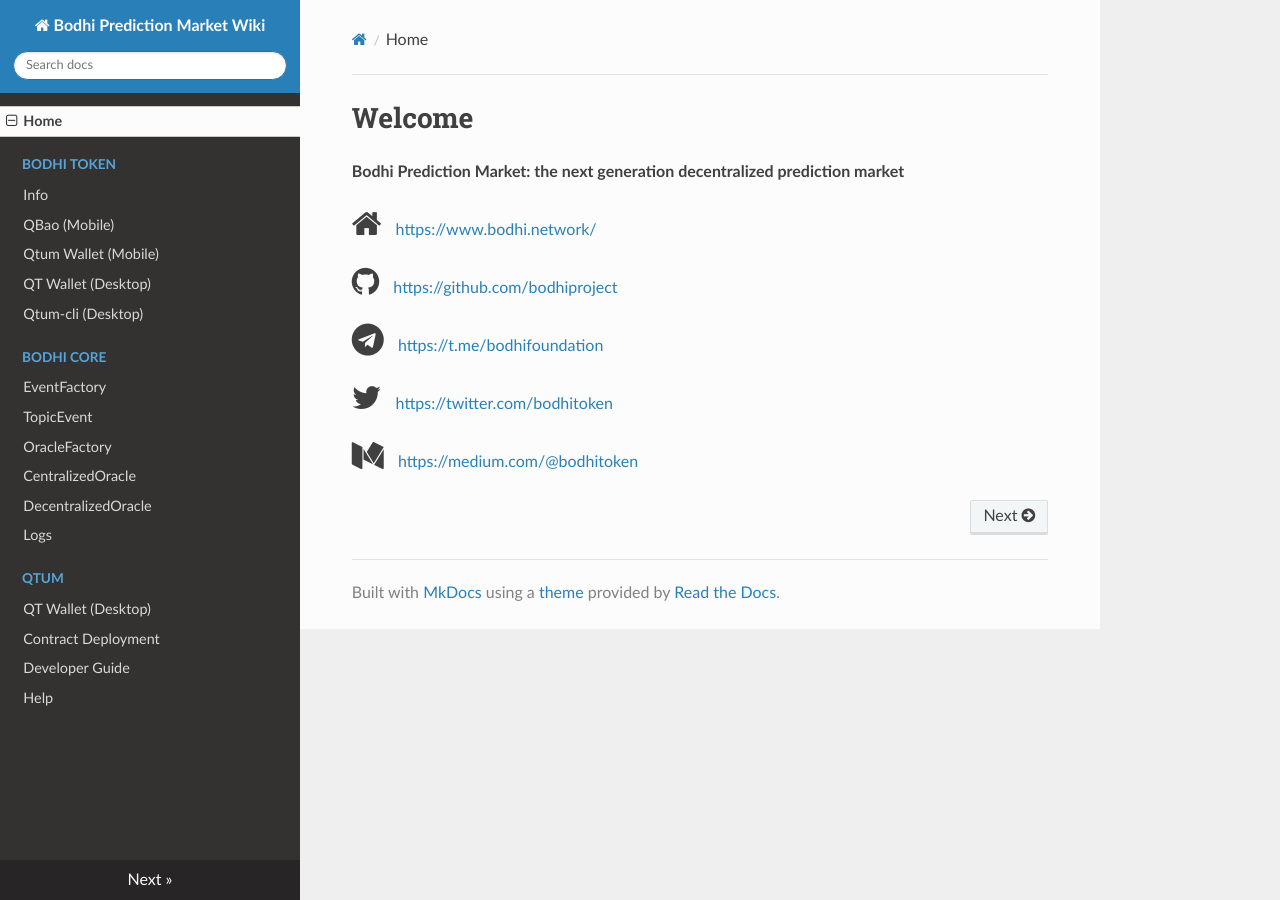
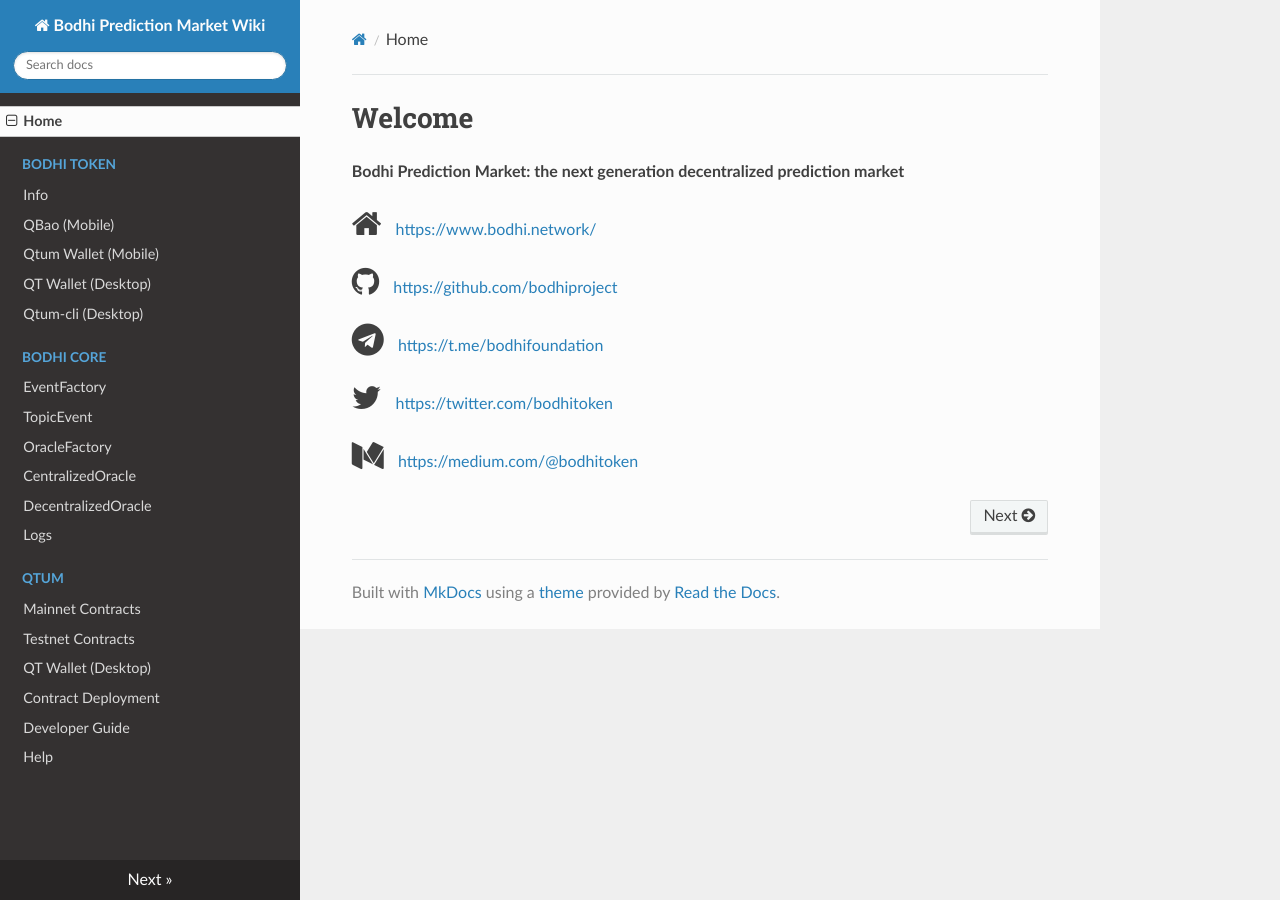
Before and after one commit to bodhiproject/wiki, an MkDocs documentation site: the page built from docs/index.md, in a window 1280 px wide. Built offline with MkDocs 1.6.1, drawn with Linux system fonts in a browser that asks for light colours; nearby versions of some CDN libraries; comment, search, counter and statistics services are not loaded; old or Windows-style settings are respelled for this version of MkDocs.

Commit message:
Add menu items

```diff
--- a/mkdocs.yml
+++ b/mkdocs.yml
@@ -18,6 +18,8 @@
     - DecentralizedOracle: bodhi_core/decentralized_oracle.md
     - Logs: bodhi_core/logs.md
   - Qtum:
+    - Mainnet Contracts: qtum/mainnet.md
+    - Testnet Contracts: qtum/testnet.md
     - QT Wallet (Desktop): qtum/qt_wallet.md
   - Contract Deployment: deployment.md
   - Developer Guide: developer_guide.md
```
